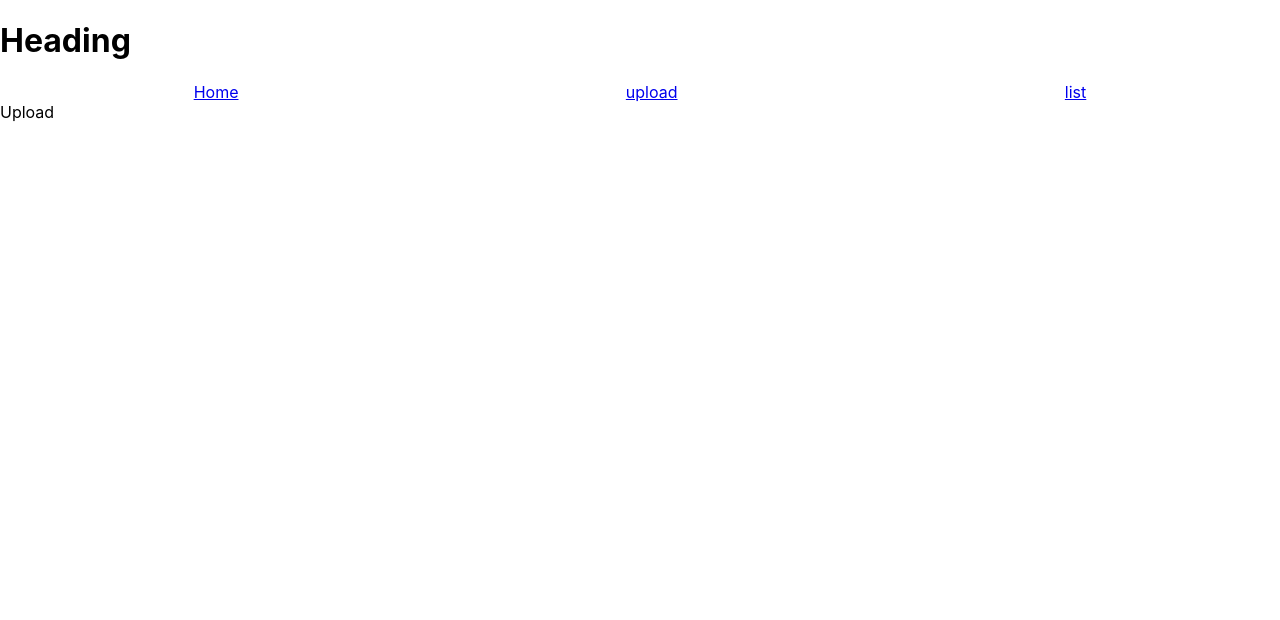
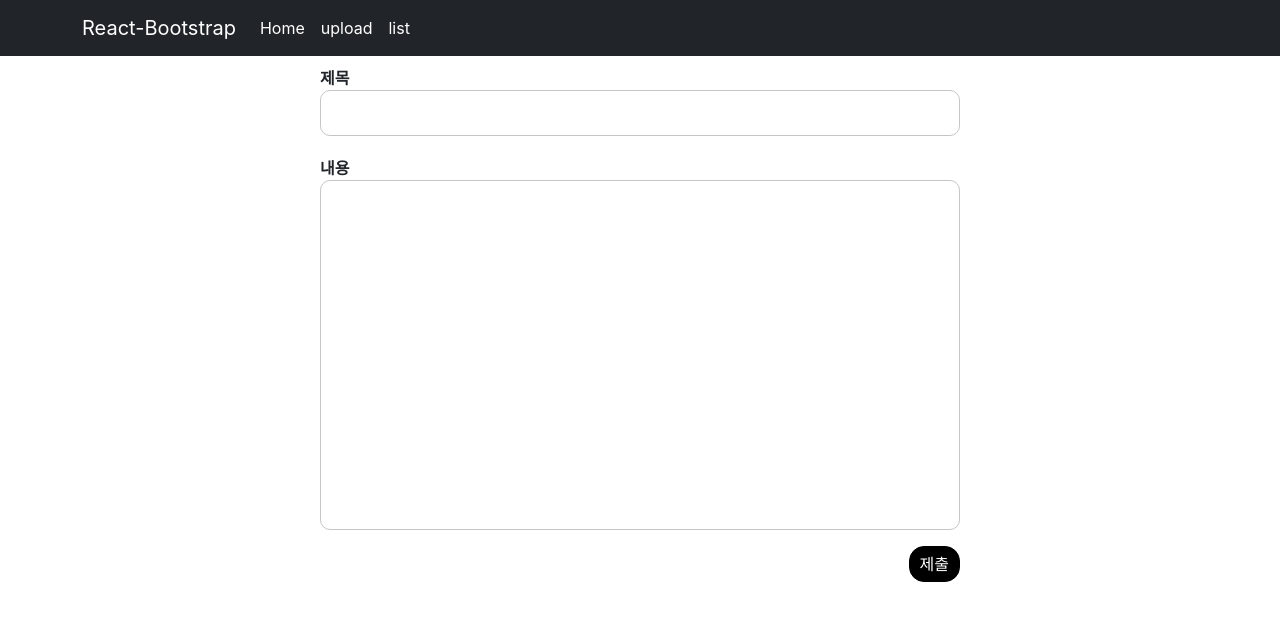
Before and after one commit to oridori2705/MERN-React-Community, a React (Create React App) app in the folder client/: page /Upload in a window 1280 px wide. Shown: the top 620 px of the page. Built offline with nearby package versions, Linux system fonts and the light colour scheme.

Commit message:
리액트 부트스트랩 사용 및 CSS스타일 추가

```diff
--- a/client/package.json
+++ b/client/package.json
@@ -7,8 +7,10 @@
     "@testing-library/react": "^13.4.0",
     "@testing-library/user-event": "^13.5.0",
     "axios": "^1.4.0",
+    "bootstrap": "^5.3.0",
     "http-proxy-middleware": "^2.0.6",
     "react": "^18.2.0",
+    "react-bootstrap": "^2.7.4",
     "react-dom": "^18.2.0",
     "react-router-dom": "^6.12.1",
     "react-scripts": "5.0.1",
--- a/client/public/index.html
+++ b/client/public/index.html
@@ -25,6 +25,12 @@
       Learn how to configure a non-root public URL by running `npm run build`.
     -->
     <title>React App</title>
+    <link
+      rel="stylesheet"
+      href="https://cdn.jsdelivr.net/npm/bootstrap@5.3.0/dist/css/bootstrap.min.css"
+      integrity="sha384-9ndCyUaIbzAi2FUVXJi0CjmCapSmO7SnpJef0486qhLnuZ2cdeRhO02iuK6FUUVM"
+      crossorigin="anonymous"
+    />
   </head>
   <body>
     <noscript>You need to enable JavaScript to run this app.</noscript>
--- a/client/src/Components/Heading.js
+++ b/client/src/Components/Heading.js
@@ -1,16 +1,33 @@
 import React from 'react'
 import { Link } from 'react-router-dom'
+//리액트 부트스트랩 사용
+import Container from 'react-bootstrap/Container';
+import Nav from 'react-bootstrap/Nav';
+import Navbar from 'react-bootstrap/Navbar';
 
 export const Heading = () => {
   return (
     <div>
-        <h1>Heading</h1>
-        <div style={{display : "flex", justifyContent : "space-around"}}>
-          <Link to="/App">Home</Link>
-          <Link to="/Upload">upload</Link>
-          <Link to="/List">list</Link>
-        </div>
+      <Navbar bg="dark" expand="lg" variant="dark">
+      <Container>
+        <Navbar.Brand href="#home">React-Bootstrap</Navbar.Brand>
+        <Navbar.Toggle aria-controls="basic-navbar-nav" />
+        <Navbar.Collapse id="basic-navbar-nav">
+          <Nav className="me-auto">
+            <Nav.Link>
+              <Link to="/App" style={{color : "white", textDecoration:"none"}}>Home</Link>
+            </Nav.Link>
+            <Nav.Link>
+              <Link to="/Upload" style={{color : "white", textDecoration:"none"}}>upload</Link>
+            </Nav.Link>
+            <Nav.Link>
+              <Link to="/List" style={{color : "white", textDecoration:"none"}}>list</Link>
+            </Nav.Link>
+          </Nav>
+        </Navbar.Collapse>
+      </Container>
+    </Navbar>
 
-    </div>
+  </div>
   )
 }
--- a/client/src/Components/List.js
+++ b/client/src/Components/List.js
@@ -19,17 +19,10 @@ export const List = (props) => {
 
   }, [])
 
-  const [Content, setContent] = useState("")
-  const onsubmit = ()=>{
 
-  }
-  const ContentChange=(e)=>{
-    setContent(e.target.value);
-  }
   return (
     <div>
-      <input type="text" value={Content} onChange={ContentChange}></input>
-      <button onClick={onsubmit()}>제출</button>
+      list
     </div>
   )
 }
--- a/client/src/Components/Upload.js
+++ b/client/src/Components/Upload.js
@@ -1,7 +1,25 @@
-import React from 'react'
+import React, { useState } from 'react'
+import "../Style/UploadStyle.css"
+export const Upload = (props) => {
+  const [Content, setContent] = useState("")
+  const onsubmit = ()=>{
 
-export const Upload = (props) => {
+  }
+  const ContentChange=(e)=>{
+    setContent(e.target.value);
+  }
   return (
-    <div>Upload</div>
+    <div>
+      <div className='uploadForm'>
+        <label>제목</label>
+        <input className='uploadTitle' type="text" value={Content} onChange={ContentChange}></input>
+        <label>내용</label>
+        <textarea className='uploadText' type="text" ></textarea>
+        <div className='uploadBtnDiv'>
+          <button className="uploadBtn" onClick={onsubmit()}>제출</button>
+        </div>
+
+      </div>
+    </div>
   )
 }
--- /dev/null
+++ b/client/src/Style/UploadStyle.css
@@ -0,0 +1,73 @@
+
+.uploadForm{
+    width: 50%;
+    margin: 0 auto;
+    display: flex;
+    flex-direction: column;
+}
+.uploadTitle {
+
+    border-radius: 10px;
+    border: 1px solid #c6c6c6;
+    padding: 10px;
+    margin-bottom: 10px;
+
+}
+.uploadTitle:active:focus{
+    outline: none;
+}
+
+
+
+.uploadText{
+    min-height: 350px;
+    resize: none;
+    border-radius: 10px;
+    border: 1px solid #c6c6c6;
+    padding: 10px;
+}
+.uploadText:active:focus{
+    outline: none;
+}
+.uploadText::-webkit-scrollbar{
+    width:10px
+}
+.uploadText::-webkit-scrollbar-thumb {
+    background-color: grey;
+    border-radius: 15px;
+    background-clip: padding-box;
+    border: 2px solid transparent;
+}
+.uploadText::-webkit-scrollbar-track {
+    background-color: #c6c6c6;
+    border-radius: 15px;
+    box-shadow: inset 0px 0px 5px whitesmoke;
+}
+label {
+    font-weight: bold;
+    margin-top: 10px;
+}
+@media (max-width: 756px) {
+    .uploadForm{
+        width : 90%;
+    }
+
+}
+.uploadBtnDiv{
+    margin-top: 1rem;
+  display: flex;
+  justify-content: flex-end;
+}
+.uploadBtn{
+    border-radius: 15px;
+    padding: 5px 10px;
+    background-color: black;
+    color: white;
+    border: 1px solid black;
+}
+.uploadBtn:hover{
+    background-color: white;
+    color: black;
+    border: 1px solid black;
+    margin-left: 10px;
+}
--- a/client/src/index.js
+++ b/client/src/index.js
@@ -7,9 +7,9 @@ import{BrowserRouter} from 'react-router-dom';
 
 const root = ReactDOM.createRoot(document.getElementById('root'));
 root.render(
-  <React.StrictMode>
-    <BrowserRouter>
-      <App />
-    </BrowserRouter>
-  </React.StrictMode>
+
+  <BrowserRouter>
+    <App />
+  </BrowserRouter>
+
 );
```
Also changed, not shown: 1 other file (tests, documents, lock files or other folders).
